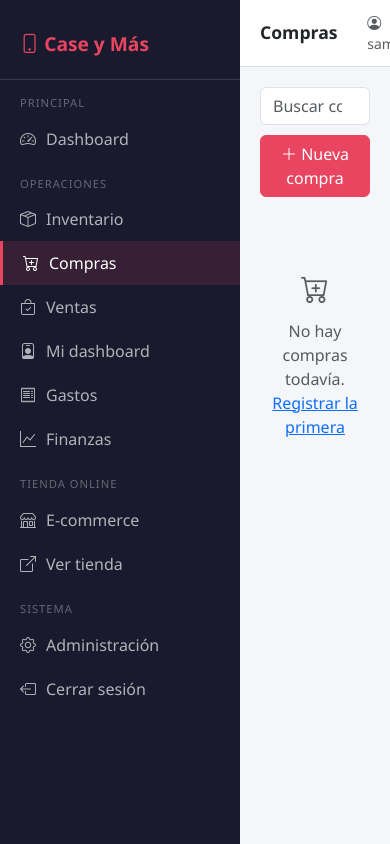
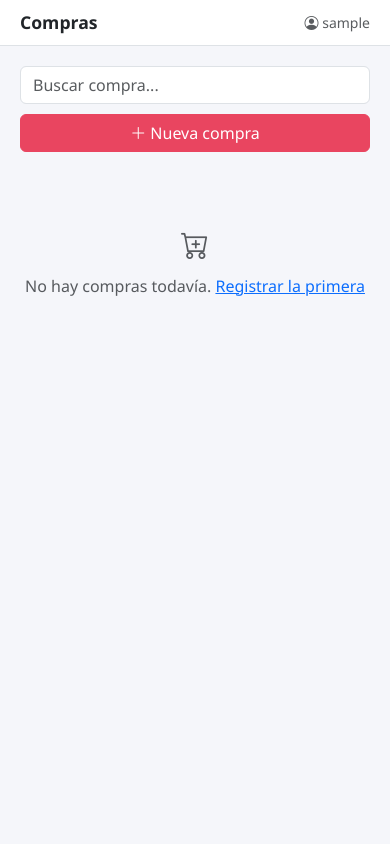
Before and after one commit to srolon023/stockplus, a Django app: page /compras/ in a window 390 px wide; the page is wider, and only the part inside the window is pictured. Run offline with Django 5.2, Linux system fonts and the light colour scheme; the visitor is signed in with stand-in values (Sample User, id 1); data that the repository does not hold is empty.

Commit message:
Fix V2: force sidebar mobile override

```diff
--- a/templates/base.html
+++ b/templates/base.html
@@ -26,7 +26,82 @@
     .htmx-indicator { opacity: 0; transition: opacity 0.3s; }
     .htmx-request .htmx-indicator { opacity: 1; }
     #toast-container { position: fixed; bottom: 20px; right: 20px; z-index: 9999; }
-  </style>
+
+/* === MOBILE SIDEBAR FIX === */
+@media (max-width: 768px) {
+  .sidebar {
+    transform: translateX(-100%) !important;
+    position: fixed !important;
+    z-index: 1050;
+  }
+
+  .sidebar.active {
+    transform: translateX(0) !important;
+  }
+
+  .main-content {
+    margin-left: 0 !important;
+  }
+
+  .menu-toggle {
+    display: block !important;
+  }
+}
+
+/* botón hamburguesa */
+.menu-toggle {
+  display: none;
+  background: white;
+  border: 1px solid #ddd;
+  padding: 8px 10px;
+  border-radius: 8px;
+  cursor: pointer;
+  margin-right: 10px;
+}
+
+
+/* === FORCE MOBILE SIDEBAR FIX === */
+@media (max-width: 768px) {
+
+  body .sidebar {
+    position: fixed !important;
+    left: 0 !important;
+    top: 0 !important;
+    width: 240px !important;
+    height: 100% !important;
+    transform: translateX(-100%) !important;
+    transition: 0.3s !important;
+    z-index: 2000 !important;
+  }
+
+  body .sidebar.show-mobile {
+    transform: translateX(0) !important;
+  }
+
+  body .main-content,
+  body .container,
+  body .container-fluid {
+    margin-left: 0 !important;
+    width: 100% !important;
+  }
+
+  body .menu-toggle {
+    display: block !important;
+  }
+}
+
+/* botón */
+.menu-toggle {
+  display: none;
+  font-size: 22px;
+  background: white;
+  border: 1px solid #ddd;
+  padding: 6px 10px;
+  border-radius: 6px;
+  cursor: pointer;
+}
+
+</style>
   {% block extra_css %}{% endblock %}
 </head>
 <body>
@@ -115,5 +190,19 @@
   }, 4000);
 </script>
 {% block extra_js %}{% endblock %}
+
+<script>
+function toggleSidebar() {
+  document.querySelector('.sidebar').classList.toggle('active');
+}
+</script>
+
+
+<script>
+function toggleSidebar() {
+  document.querySelector('.sidebar').classList.toggle('show-mobile');
+}
+</script>
+
 </body>
 </html>
```
